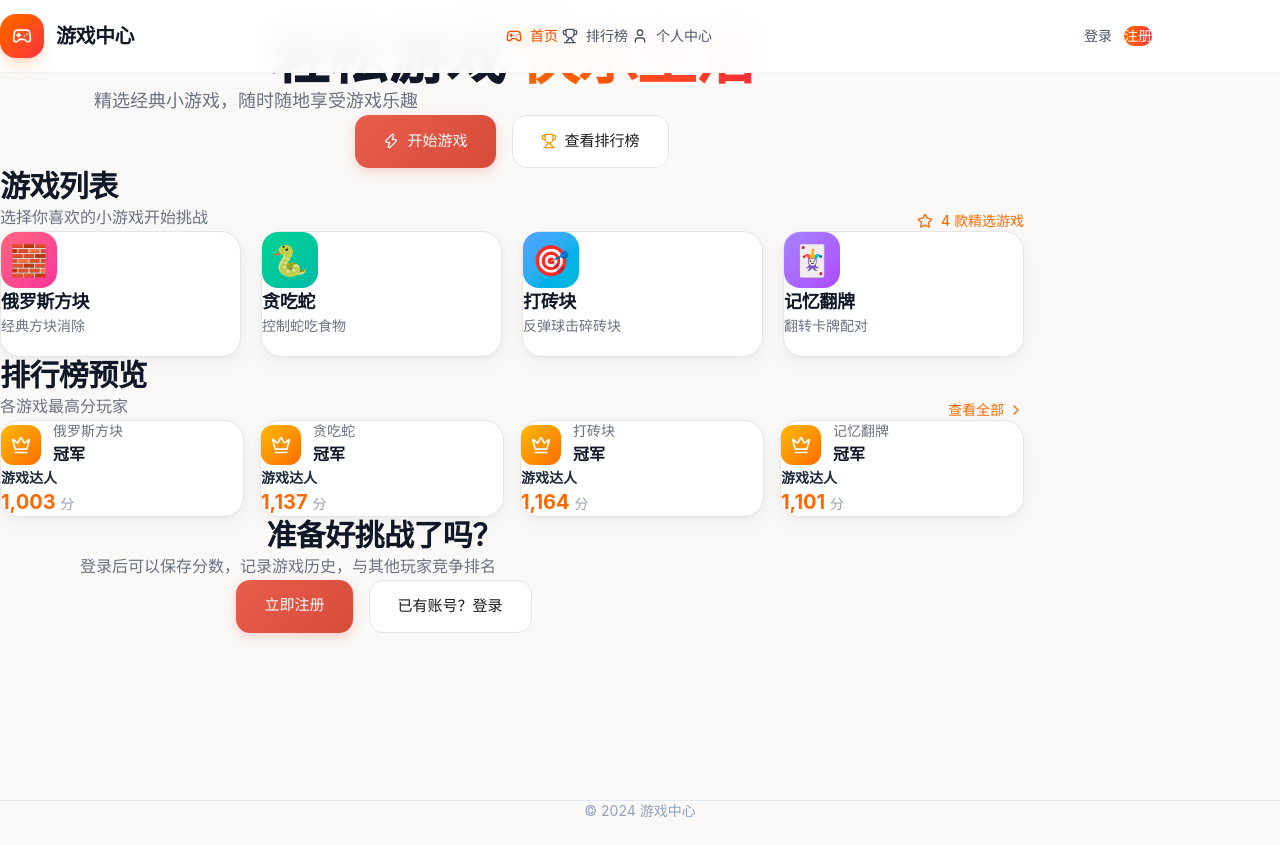
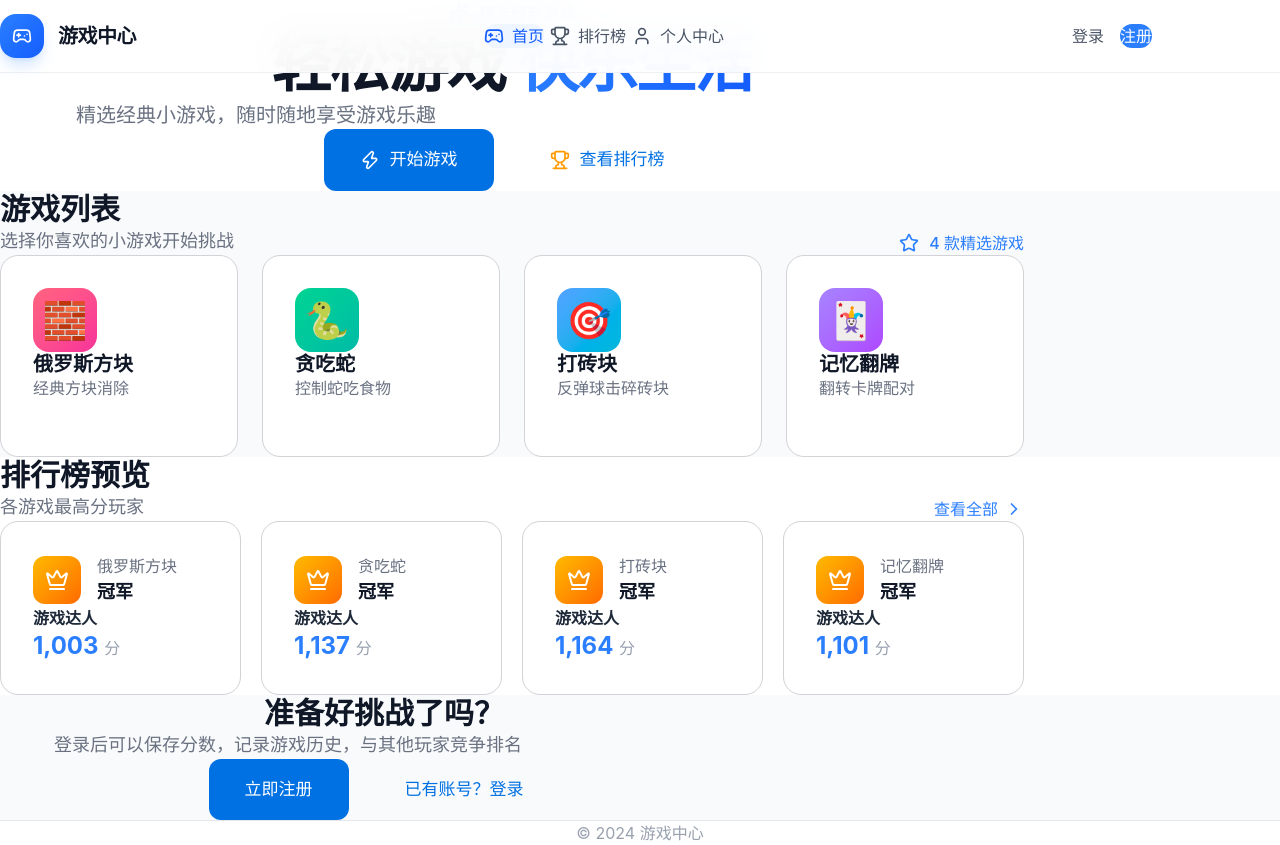
Before and after one commit to kukuboy/games, a Next.js app in the folder game-center/: page / in a window 1280 px wide. Before the commit the page ends 821 px from the top, so only its background shows below. Built offline with nearby package versions, Linux system fonts and the light colour scheme.

Commit message:
feat: 创建 Next.js 游戏网站
Co-authored-by: traeagent <traeagent@users.noreply.github.com>

```diff
--- a/game-center/app/globals.css
+++ b/game-center/app/globals.css
@@ -1,15 +1,12 @@
 @import "tailwindcss";
 
 :root {
-  --bg-primary: #faf9f7;
-  --bg-secondary: #ffffff;
-  --text-primary: #1a1a1a;
-  --text-secondary: #666666;
-  --text-muted: #999999;
-  --accent-primary: #e85d4c;
-  --accent-secondary: #f4a261;
-  --border-color: #e8e6e3;
-  --shadow-color: rgba(0, 0, 0, 0.04);
+  --bg-primary: #ffffff;
+  --bg-secondary: #f5f5f7;
+  --text-primary: #1d1d1f;
+  --text-secondary: #86868b;
+  --accent-color: #0071e3;
+  --border-color: #d2d2d7;
 }
 
 * {
@@ -22,84 +19,79 @@ body {
   background: var(--bg-primary);
   color: var(--text-primary);
   font-family: -apple-system, BlinkMacSystemFont, 'SF Pro Display', 'Segoe UI', Roboto, sans-serif;
-  line-height: 1.7;
+  line-height: 1.5;
   -webkit-font-smoothing: antialiased;
-  -moz-osx-font-smoothing: grayscale;
 }
 
 h1, h2, h3, h4, h5, h6 {
   font-family: 'SF Pro Display', -apple-system, BlinkMacSystemFont, sans-serif;
   font-weight: 600;
-  letter-spacing: -0.02em;
+  line-height: 1.2;
 }
 
 .glass-card {
-  background: var(--bg-secondary);
-  border-radius: 20px;
+  background: var(--bg-primary);
+  border-radius: 18px;
   border: 1px solid var(--border-color);
-  box-shadow: 0 2px 8px var(--shadow-color), 0 8px 24px rgba(0, 0, 0, 0.03);
-  transition: all 0.4s cubic-bezier(0.4, 0, 0.2, 1);
+  padding: 32px;
+  transition: all 0.3s ease;
 }
 
 .glass-card:hover {
-  transform: translateY(-4px);
-  box-shadow: 0 8px 24px var(--shadow-color), 0 16px 48px rgba(0, 0, 0, 0.06);
+  box-shadow: 0 4px 20px rgba(0, 0, 0, 0.08);
 }
 
 .btn-primary {
-  background: linear-gradient(135deg, var(--accent-primary), #d64a3a);
+  background: var(--accent-color);
   color: white;
   border: none;
-  border-radius: 14px;
-  padding: 14px 28px;
+  border-radius: 12px;
+  padding: 18px 36px;
   font-weight: 500;
-  font-size: 15px;
+  font-size: 17px;
   cursor: pointer;
   transition: all 0.3s ease;
-  box-shadow: 0 4px 12px rgba(232, 93, 76, 0.25);
 }
 
 .btn-primary:hover {
-  transform: translateY(-2px);
-  box-shadow: 0 6px 20px rgba(232, 93, 76, 0.35);
+  background: #0077ed;
 }
 
 .btn-secondary {
-  background: var(--bg-secondary);
-  color: var(--text-primary);
-  border: 1px solid var(--border-color);
-  border-radius: 14px;
-  padding: 14px 28px;
+  background: transparent;
+  color: var(--accent-color);
+  border: none;
+  border-radius: 12px;
+  padding: 18px 36px;
   font-weight: 500;
-  font-size: 15px;
+  font-size: 17px;
   cursor: pointer;
   transition: all 0.3s ease;
 }
 
 .btn-secondary:hover {
-  border-color: var(--accent-primary);
-  color: var(--accent-primary);
+  text-decoration: underline;
 }
 
 .input-field {
   width: 100%;
-  padding: 14px 18px;
+  padding: 20px 24px;
   border: 1px solid var(--border-color);
   border-radius: 12px;
-  font-size: 15px;
-  background: var(--bg-secondary);
+  font-size: 17px;
+  background: var(--bg-primary);
   color: var(--text-primary);
   transition: all 0.3s ease;
 }
 
 .input-field:focus {
   outline: none;
-  border-color: var(--accent-primary);
-  box-shadow: 0 0 0 3px rgba(232, 93, 76, 0.1);
+  border-color: var(--accent-color);
+  box-shadow: 0 0 0 4px rgba(0, 113, 227, 0.15);
 }
 
 .input-field::placeholder {
-  color: var(--text-muted);
+  color: var(--text-secondary);
 }
 
 ::-webkit-scrollbar {
@@ -111,30 +103,15 @@ h1, h2, h3, h4, h5, h6 {
 }
 
 ::-webkit-scrollbar-thumb {
-  background: #d1d0ce;
+  background: #c7c7cc;
   border-radius: 4px;
 }
 
-::-webkit-scrollbar-thumb:hover {
-  background: #b8b6b3;
-}
-
-@keyframes fadeInUp {
-  from {
-    opacity: 0;
-    transform: translateY(20px);
-  }
-  to {
-    opacity: 1;
-    transform: translateY(0);
-  }
+@keyframes fadeIn {
+  from { opacity: 0; transform: translateY(12px); }
+  to { opacity: 1; transform: translateY(0); }
 }
 
 .animate-in {
-  animation: fadeInUp 0.6s ease-out forwards;
+  animation: fadeIn 0.5s ease-out forwards;
 }
-
-.animation-delay-100 { animation-delay: 100ms; }
-.animation-delay-200 { animation-delay: 200ms; }
-.animation-delay-300 { animation-delay: 300ms; }
-.animation-delay-400 { animation-delay: 400ms; }
--- a/game-center/app/layout.tsx
+++ b/game-center/app/layout.tsx
@@ -16,14 +16,14 @@ export default function RootLayout({
 }>) {
   return (
     <html lang="zh-CN">
-      <body className="min-h-screen flex flex-col bg-slate-50">
+      <body className="min-h-screen flex flex-col">
         <AuthProvider>
           <GameProvider>
             <Navbar />
-            <main className="flex-1 pt-16">
+            <main className="flex-1">
               {children}
             </main>
-            <footer className="py-6 text-center text-sm text-slate-400 border-t border-slate-200">
+            <footer className="py-10 text-center text-base text-gray-400 border-t border-gray-200">
               <p>© 2024 游戏中心</p>
             </footer>
           </GameProvider>
--- a/game-center/app/page.tsx
+++ b/game-center/app/page.tsx
@@ -23,73 +23,73 @@ export default function HomePage() {
   }));
 
   return (
-    <div className="min-h-screen bg-[#faf9f7]">
-      <section className="py-24 px-5">
+    <div className="min-h-screen bg-white">
+      <section className="py-32 px-6">
         <div className="max-w-5xl mx-auto text-center">
-          <div className="inline-flex items-center gap-2 px-4 py-2 rounded-full bg-orange-50 border border-orange-100 text-orange-600 text-sm font-medium mb-8 animate-in">
-            <Sparkles className="w-4 h-4" />
+          <div className="inline-flex items-center gap-2.5 px-5 py-2.5 rounded-full bg-blue-50 border border-blue-100 text-blue-600 text-base font-medium mb-10 animate-in">
+            <Sparkles className="w-5 h-5" />
             <span>精选经典游戏</span>
           </div>
 
-          <h1 className="text-5xl md:text-6xl font-semibold text-gray-900 mb-5 tracking-tight animate-in animation-delay-100">
+          <h1 className="text-5xl md:text-6xl font-semibold text-gray-900 mb-6 tracking-tight animate-in animation-delay-100">
             轻松游戏
-            <span className="bg-gradient-to-r from-orange-500 to-red-500 bg-clip-text text-transparent"> 快乐生活</span>
+            <span className="bg-gradient-to-r from-blue-500 to-blue-600 bg-clip-text text-transparent"> 快乐生活</span>
           </h1>
 
-          <p className="text-lg text-gray-500 mb-10 max-w-lg mx-auto animate-in animation-delay-200">
+          <p className="text-xl text-gray-500 mb-12 max-w-lg mx-auto animate-in animation-delay-200">
             精选经典小游戏，随时随地享受游戏乐趣
           </p>
 
-          <div className="flex flex-wrap justify-center gap-4 animate-in animation-delay-300">
+          <div className="flex flex-wrap justify-center gap-5 animate-in animation-delay-300">
             <Link
               href={games[0].path}
-              className="btn-primary flex items-center gap-2 text-base"
+              className="btn-primary flex items-center gap-2.5 text-base"
             >
-              <Zap className="w-4 h-4" />
+              <Zap className="w-5 h-5" />
               开始游戏
             </Link>
             <Link
               href="/leaderboard"
-              className="btn-secondary flex items-center gap-2 text-base"
+              className="btn-secondary flex items-center gap-2.5 text-base"
             >
-              <Trophy className="w-4 h-4 text-amber-500" />
+              <Trophy className="w-5 h-5 text-amber-500" />
               查看排行榜
             </Link>
           </div>
         </div>
       </section>
 
-      <section className="py-16 px-5">
+      <section className="py-24 px-6 bg-gray-50">
         <div className="max-w-5xl mx-auto">
-          <div className="flex items-end justify-between mb-10">
+          <div className="flex items-end justify-between mb-12">
             <div>
-              <h2 className="text-3xl font-semibold text-gray-900 mb-2">游戏列表</h2>
-              <p className="text-gray-500">选择你喜欢的小游戏开始挑战</p>
+              <h2 className="text-3xl font-semibold text-gray-900 mb-3">游戏列表</h2>
+              <p className="text-lg text-gray-500">选择你喜欢的小游戏开始挑战</p>
             </div>
-            <div className="hidden md:flex items-center gap-2 text-orange-500">
-              <Star className="w-4 h-4" />
-              <span className="text-sm font-medium">{games.length} 款精选游戏</span>
+            <div className="hidden md:flex items-center gap-2.5 text-blue-500">
+              <Star className="w-5 h-5" />
+              <span className="text-base font-medium">{games.length} 款精选游戏</span>
             </div>
           </div>
 
-          <div className="grid grid-cols-1 sm:grid-cols-2 lg:grid-cols-4 gap-5">
+          <div className="grid grid-cols-1 sm:grid-cols-2 lg:grid-cols-4 gap-6">
             {games.map((game, index) => (
               <Link
                 key={game.id}
                 href={game.path}
-                className="group glass-card p-6"
+                className="glass-card group"
                 style={{ animationDelay: `${index * 100}ms` }}
               >
-                <div className={`w-14 h-14 rounded-2xl bg-gradient-to-br ${game.color} flex items-center justify-center text-3xl mb-5 transition-transform duration-300 group-hover:scale-110`}>
+                <div className={`w-16 h-16 rounded-2xl bg-gradient-to-br ${game.color} flex items-center justify-center text-4xl mb-6 transition-transform duration-300 group-hover:scale-110`}>
                   {game.icon}
                 </div>
-                <h3 className="text-lg font-semibold text-gray-900 mb-2 group-hover:text-orange-500 transition-colors">
+                <h3 className="text-xl font-semibold text-gray-900 mb-2.5 group-hover:text-blue-500 transition-colors">
                   {game.title}
                 </h3>
-                <p className="text-sm text-gray-500 mb-4">{game.description}</p>
-                <div className="flex items-center gap-1 text-orange-500 text-sm font-medium opacity-0 group-hover:opacity-100 transition-opacity">
+                <p className="text-base text-gray-500 mb-5">{game.description}</p>
+                <div className="flex items-center gap-1.5 text-blue-500 text-base font-medium opacity-0 group-hover:opacity-100 transition-opacity">
                   <span>开始游戏</span>
-                  <ChevronRight className="w-4 h-4" />
+                  <ChevronRight className="w-5 h-5" />
                 </div>
               </Link>
             ))}
@@ -97,36 +97,36 @@ export default function HomePage() {
         </div>
       </section>
 
-      <section className="py-16 px-5">
+      <section className="py-24 px-6">
         <div className="max-w-5xl mx-auto">
-          <div className="flex items-end justify-between mb-10">
+          <div className="flex items-end justify-between mb-12">
             <div>
-              <h2 className="text-3xl font-semibold text-gray-900 mb-2">排行榜预览</h2>
-              <p className="text-gray-500">各游戏最高分玩家</p>
+              <h2 className="text-3xl font-semibold text-gray-900 mb-3">排行榜预览</h2>
+              <p className="text-lg text-gray-500">各游戏最高分玩家</p>
             </div>
-            <Link href="/leaderboard" className="text-orange-500 hover:text-orange-600 flex items-center gap-1 text-sm font-medium">
-              查看全部 <ChevronRight className="w-4 h-4" />
+            <Link href="/leaderboard" className="text-blue-500 hover:text-blue-600 flex items-center gap-1.5 text-base font-medium">
+              查看全部 <ChevronRight className="w-5 h-5" />
             </Link>
           </div>
-          <div className="grid grid-cols-1 sm:grid-cols-2 lg:grid-cols-4 gap-4">
+          <div className="grid grid-cols-1 sm:grid-cols-2 lg:grid-cols-4 gap-5">
             {leaderboardPreview.map((item) => (
-              <div key={item.gameId} className="glass-card p-5">
-                <div className="flex items-center gap-3 mb-4">
-                  <div className="w-10 h-10 rounded-xl bg-gradient-to-br from-amber-400 to-orange-500 flex items-center justify-center">
-                    <Crown className="w-5 h-5 text-white" />
+              <div key={item.gameId} className="glass-card">
+                <div className="flex items-center gap-4 mb-5">
+                  <div className="w-12 h-12 rounded-xl bg-gradient-to-br from-amber-400 to-orange-500 flex items-center justify-center">
+                    <Crown className="w-6 h-6 text-white" />
                   </div>
                   <div>
-                    <p className="text-sm text-gray-500">{item.gameName}</p>
-                    <p className="font-semibold text-gray-900">冠军</p>
+                    <p className="text-base text-gray-500">{item.gameName}</p>
+                    <p className="font-semibold text-gray-900 text-lg">冠军</p>
                   </div>
                 </div>
                 {item.topPlayer ? (
                   <div>
-                    <p className="text-sm font-semibold text-gray-800 truncate">{item.topPlayer.nickname}</p>
-                    <p className="text-xl font-bold text-orange-500">{item.topPlayer.score.toLocaleString()} <span className="text-sm text-gray-400 font-normal">分</span></p>
+                    <p className="text-base font-semibold text-gray-800 truncate">{item.topPlayer.nickname}</p>
+                    <p className="text-2xl font-bold text-blue-500">{item.topPlayer.score.toLocaleString()} <span className="text-base text-gray-400 font-normal">分</span></p>
                   </div>
                 ) : (
-                  <p className="text-sm text-gray-400">暂无记录</p>
+                  <p className="text-base text-gray-400">暂无记录</p>
                 )}
               </div>
             ))}
@@ -134,19 +134,19 @@ export default function HomePage() {
         </div>
       </section>
 
-      <section className="py-24 px-5">
+      <section className="py-32 px-6 bg-gray-50">
         <div className="max-w-3xl mx-auto text-center">
-          <h2 className="text-3xl font-semibold text-gray-900 mb-4">准备好挑战了吗？</h2>
-          <p className="text-gray-500 mb-8 max-w-xl mx-auto">
+          <h2 className="text-3xl font-semibold text-gray-900 mb-5">准备好挑战了吗？</h2>
+          <p className="text-lg text-gray-500 mb-10 max-w-xl mx-auto">
             登录后可以保存分数，记录游戏历史，与其他玩家竞争排名
           </p>
           {isAuthenticated ? (
-            <div className="inline-flex items-center gap-2 px-5 py-3 rounded-xl bg-green-50 border border-green-100 text-green-600 text-base font-medium">
-              <Star className="w-5 h-5" />
+            <div className="inline-flex items-center gap-2.5 px-6 py-4 rounded-xl bg-green-50 border border-green-100 text-green-600 text-lg font-medium">
+              <Star className="w-6 h-6" />
               <span>已登录，开始游戏吧！</span>
             </div>
           ) : (
-            <div className="flex flex-wrap justify-center gap-4">
+            <div className="flex flex-wrap justify-center gap-5">
               <Link href="/register" className="btn-primary text-base">
                 立即注册
               </Link>
--- a/game-center/components/layout/Navbar.tsx
+++ b/game-center/components/layout/Navbar.tsx
@@ -23,47 +23,47 @@ export default function Navbar() {
   };
 
   return (
-    <nav className="fixed top-0 left-0 right-0 z-50 bg-white/95 backdrop-blur-md border-b border-gray-100">
-      <div className="max-w-6xl mx-auto px-5 sm:px-8">
+    <nav className="fixed top-0 left-0 right-0 z-50 bg-white/95 backdrop-blur-xl border-b border-gray-200/60">
+      <div className="max-w-6xl mx-auto px-6 sm:px-8">
         <div className="flex items-center justify-between h-[72px]">
-          <Link href="/" className="flex items-center gap-3">
-            <div className="w-11 h-11 rounded-2xl bg-gradient-to-br from-orange-500 to-red-500 flex items-center justify-center shadow-lg shadow-orange-500/20">
+          <Link href="/" className="flex items-center gap-3.5">
+            <div className="w-11 h-11 rounded-2xl bg-gradient-to-br from-blue-500 to-blue-600 flex items-center justify-center shadow-lg shadow-blue-500/20">
               <Gamepad2 className="w-5 h-5 text-white" />
             </div>
             <span className="text-xl font-semibold text-gray-900 tracking-tight">游戏中心</span>
           </Link>
 
-          <div className="hidden md:flex items-center gap-1">
+          <div className="hidden md:flex items-center gap-1.5">
             {navItems.map((item) => {
               const Icon = item.icon;
               return (
                 <Link
                   key={item.href}
                   href={item.href}
-                  className={`flex items-center gap-2 px-5 py-2.5 rounded-xl text-sm font-medium transition-all duration-200 ${
+                  className={`flex items-center gap-2 px-5 py-2.5 rounded-xl text-base font-medium transition-all duration-200 ${
                     isActive(item.href)
-                      ? 'bg-orange-50 text-orange-600'
+                      ? 'bg-blue-50 text-blue-600'
                       : 'text-gray-600 hover:text-gray-900 hover:bg-gray-50'
                   }`}
                 >
-                  <Icon className="w-4 h-4" />
+                  <Icon className="w-5 h-5" />
                   <span>{item.label}</span>
                 </Link>
               );
             })}
           </div>
 
-          <div className="hidden md:flex items-center gap-3">
+          <div className="hidden md:flex items-center gap-4">
             {isAuthenticated ? (
               <>
-                <div className="text-sm text-gray-400">
-                  <span className="text-gray-600 font-medium">{user?.nickname}</span>
-                </div>
+                <span className="text-base text-gray-500">
+                  <span className="text-gray-800 font-medium">{user?.nickname}</span>
+                </span>
                 <button
                   onClick={logout}
-                  className="flex items-center gap-1.5 px-4 py-2 rounded-xl text-sm text-gray-500 hover:text-gray-700 hover:bg-gray-100 transition-all"
+                  className="flex items-center gap-2 px-5 py-2.5 rounded-xl text-base text-gray-500 hover:text-gray-700 hover:bg-gray-100 transition-all"
                 >
-                  <LogOut className="w-4 h-4" />
+                  <LogOut className="w-5 h-5" />
                   <span>退出</span>
                 </button>
               </>
@@ -71,13 +71,13 @@ export default function Navbar() {
               <>
                 <Link
                   href="/login"
-                  className="px-5 py-2.5 rounded-xl text-sm font-medium text-gray-600 hover:text-gray-900 hover:bg-gray-100 transition-all"
+                  className="px-5 py-2.5 rounded-xl text-base font-medium text-gray-600 hover:text-gray-900 hover:bg-gray-100 transition-all"
                 >
                   登录
                 </Link>
                 <Link
                   href="/register"
-                  className="px-5 py-2.5 rounded-xl text-sm font-medium bg-gradient-to-r from-orange-500 to-red-500 text-white hover:shadow-lg hover:shadow-orange-500/25 transition-all"
+                  className="px-5 py-2.5 rounded-xl text-base font-medium bg-blue-500 text-white hover:bg-blue-600 transition-all"
                 >
                   注册
                 </Link>
@@ -89,14 +89,14 @@ export default function Navbar() {
             className="md:hidden p-2.5 rounded-xl hover:bg-gray-100 transition-colors"
             onClick={() => setMobileMenuOpen(!mobileMenuOpen)}
           >
-            {mobileMenuOpen ? <X className="w-5 h-5" /> : <Menu className="w-5 h-5" />}
+            {mobileMenuOpen ? <X className="w-6 h-6" /> : <Menu className="w-6 h-6" />}
           </button>
         </div>
       </div>
 
       {mobileMenuOpen && (
-        <div className="md:hidden bg-white border-t border-gray-100">
-          <div className="px-5 py-4 space-y-1">
+        <div className="md:hidden bg-white border-t border-gray-200">
+          <div className="px-6 py-5 space-y-1.5">
             {navItems.map((item) => {
               const Icon = item.icon;
               return (
@@ -104,9 +104,9 @@ export default function Navbar() {
                   key={item.href}
                   href={item.href}
                   onClick={() => setMobileMenuOpen(false)}
-                  className={`flex items-center gap-3 px-4 py-3.5 rounded-xl transition-all ${
+                  className={`flex items-center gap-3.5 px-4 py-3.5 rounded-xl text-base transition-all ${
                     isActive(item.href)
-                      ? 'bg-orange-50 text-orange-600'
+                      ? 'bg-blue-50 text-blue-600'
                       : 'text-gray-600 hover:bg-gray-50'
                   }`}
                 >
@@ -116,10 +116,10 @@ export default function Navbar() {
               );
             })}
 
-            <div className="pt-4 border-t border-gray-100 space-y-2">
+            <div className="pt-5 border-t border-gray-200 space-y-2">
               {isAuthenticated ? (
                 <>
-                  <div className="px-4 py-2.5 text-sm text-gray-500">
+                  <div className="px-4 py-3 text-base text-gray-500">
                     <span className="font-medium text-gray-800">{user?.nickname}</span>
                   </div>
                   <button
@@ -127,7 +127,7 @@ export default function Navbar() {
                       logout();
                       setMobileMenuOpen(false);
                     }}
-                    className="w-full flex items-center gap-3 px-4 py-3.5 rounded-xl text-gray-600 hover:bg-gray-50"
+                    className="w-full flex items-center gap-3.5 px-4 py-3.5 rounded-xl text-gray-600 hover:bg-gray-50"
                   >
                     <LogOut className="w-5 h-5" />
                     <span>退出登录</span>
@@ -138,14 +138,14 @@ export default function Navbar() {
                   <Link
                     href="/login"
                     onClick={() => setMobileMenuOpen(false)}
-                    className="block w-full px-4 py-3.5 text-center rounded-xl text-gray-600 hover:bg-gray-50"
+                    className="block w-full px-4 py-3.5 text-center rounded-xl text-gray-600 hover:bg-gray-50 text-base"
                   >
                     登录
                   </Link>
                   <Link
                     href="/register"
                     onClick={() => setMobileMenuOpen(false)}
-                    className="block w-full px-4 py-3.5 text-center rounded-xl bg-gradient-to-r from-orange-500 to-red-500 text-white"
+                    className="block w-full px-4 py-3.5 text-center rounded-xl bg-blue-500 text-white hover:bg-blue-600 text-base"
                   >
                     注册
                   </Link>
```
Also changed, not shown: game-center/app/leaderboard/page.tsx (+23 -23 lines), game-center/app/login/page.tsx (+24 -24 lines), game-center/app/profile/page.tsx (+47 -47 lines), game-center/app/register/page.tsx (+24 -24 lines).
